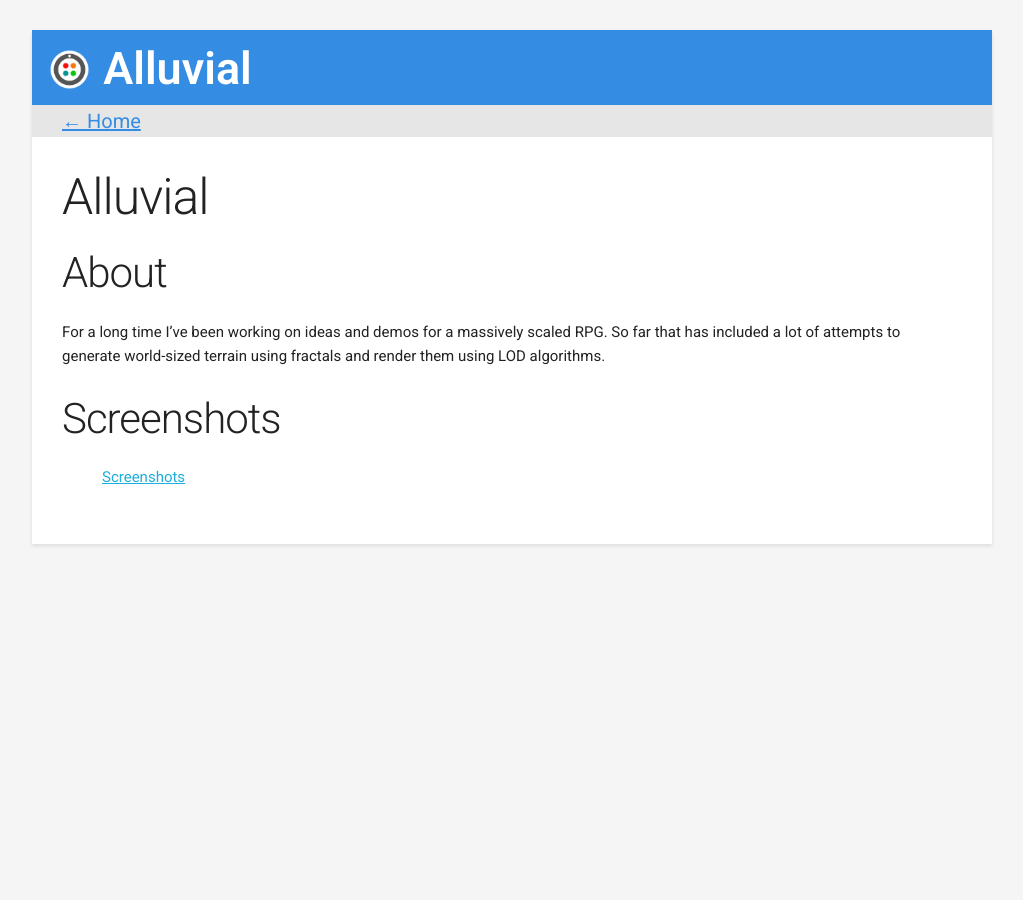
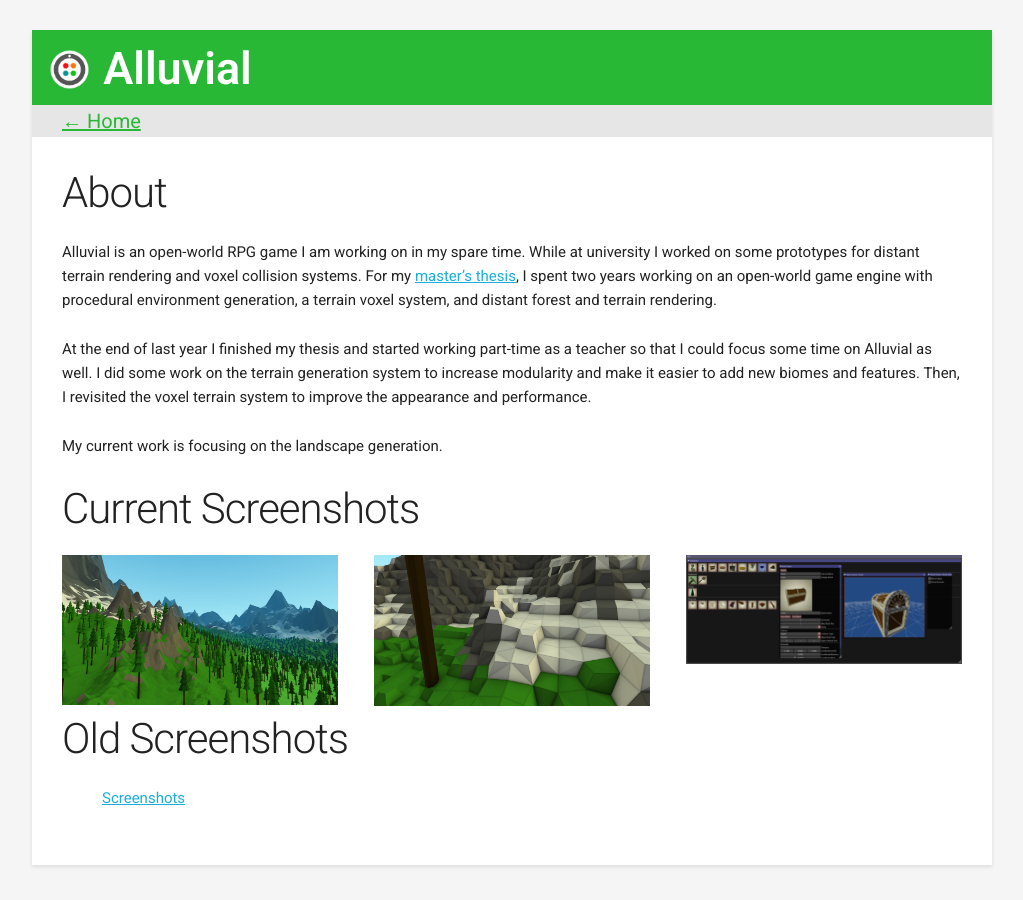
Before and after one commit to iondune/iondune.com, a Jekyll site: the page built from projects/alluvial.md, in a window 1280 px wide. Shown: the whole page, without its empty margins (128-1151 px from the left). Built offline with Jekyll 4.4.1, drawn with Linux system fonts in a browser that asks for light colours; a script that is not in the unit is left out.

Commit message:
Remove relative_url stuff which was complicated and not necessary. Add alluvial screenshots.

```diff
--- a/_layouts/default.html
+++ b/_layouts/default.html
@@ -9,23 +9,23 @@
     <meta name="author" content="ian dunn">
 
   <title>{{ page.title }}</title>
-  <link rel="shortcut icon" href="{{ "favicon.ico" | relative_url }}">
+  <link rel="shortcut icon" href="/favicon.ico">
 
   <link href="//fonts.googleapis.com/css?family=Roboto:400,300,600" rel="stylesheet" type="text/css">
-  <link rel="stylesheet" href="{{ "css/normalize.css" | relative_url }}">
-  <link rel="stylesheet" href="{{ "css/skeleton.css" | relative_url }}">
-  <link rel="stylesheet" href="{{ "css/custom.css" | relative_url }}">
+  <link rel="stylesheet" href="/css/normalize.css">
+  <link rel="stylesheet" href="/css/skeleton.css">
+  <link rel="stylesheet" href="/css/custom.css">
 
 </head>
 <body>
   <div class="container" id="main-container">
     <div class="title-block" style="background-color: {{ page.override_color | default: "#348ce3" }}">
-      <img class="title-logo" src="{{ "img/logo.png" | relative_url }}" />
+      <img class="title-logo" src="/img/logo.png" />
       <span class="title-text">{{ page.title }}</span>
     </div>
 
 {% unless page.skip_breadcrumb %}
-    <div class="breadcrumb-block"><a style="color: {{ page.override_color | default: "#348ce3" }}" href="{{ "/" | relative_url }}">&larr; Home</a></div>
+    <div class="breadcrumb-block"><a style="color: {{ page.override_color | default: "#348ce3" }}" href="/">&larr; Home</a></div>
 {% endunless %}
 
 <div class="content">
--- a/projects/alluvial.md
+++ b/projects/alluvial.md
@@ -1,18 +1,46 @@
 ---
 layout: default
 title: Alluvial
-permalink: /projects/alluvial/
-active: projects
+override_color: "#28b836"
 ---
 
 
-<h1>Alluvial</h1>
+## About
 
-<h2>About</h2>
+Alluvial is an open-world RPG game I am working on in my spare time.
+While at university I worked on some prototypes for distant terrain rendering and voxel collision systems.
+For my [master's thesis](/projects/relic), I spent two years working on an open-world game engine
+with procedural environment generation, a terrain voxel system, and distant forest and terrain rendering.
 
-For a long time I've been working on ideas and demos for a massively scaled RPG. So far that has included a lot of attempts
-to generate world-sized terrain using fractals and render them using LOD algorithms.
+At the end of last year I finished my thesis and started working part-time as a teacher so that I could focus some time on Alluvial as well.
+I did some work on the terrain generation system to increase modularity and make it easier to add new biomes and features.
+Then, I revisited the voxel terrain system to improve the appearance and performance.
 
-<h2>Screenshots</h2>
+My current work is focusing on the landscape generation.
+
+## Current Screenshots
+
+<div class="row">
+
+<div class="one-third column">
+  <a href="/img/alluvial/FeaturesCombined.jpg">
+    <img class="img-thumbnail" src="/img/alluvial/FeaturesCombined.jpg" alt="Alluvial Screenshot 1" />
+  </a>
+</div>
+<div class="one-third column">
+  <a href="/img/alluvial/VoxelIsosurfaceTerrain1.jpg">
+    <img class="img-thumbnail" src="/img/alluvial/VoxelIsosurfaceTerrain1.jpg" alt="Alluvial Screenshot 1" />
+  </a>
+</div>
+<div class="one-third column">
+  <a href="/img/alluvial/applet.png">
+    <img class="img-thumbnail" src="/img/alluvial/applet.png" alt="Alluvial Screenshot 1" />
+  </a>
+</div>
+
+</div>
+
+
+## Old Screenshots
 
 {% include imgur-album.html album="Q2qpa" %}
```
Also changed, not shown: projects/ionEngine.md (+8 -8 lines), img/alluvial/FeaturesCombined.jpg (added), img/alluvial/VoxelIsosurfaceTerrain1.jpg (added), img/alluvial/applet.png (added).
